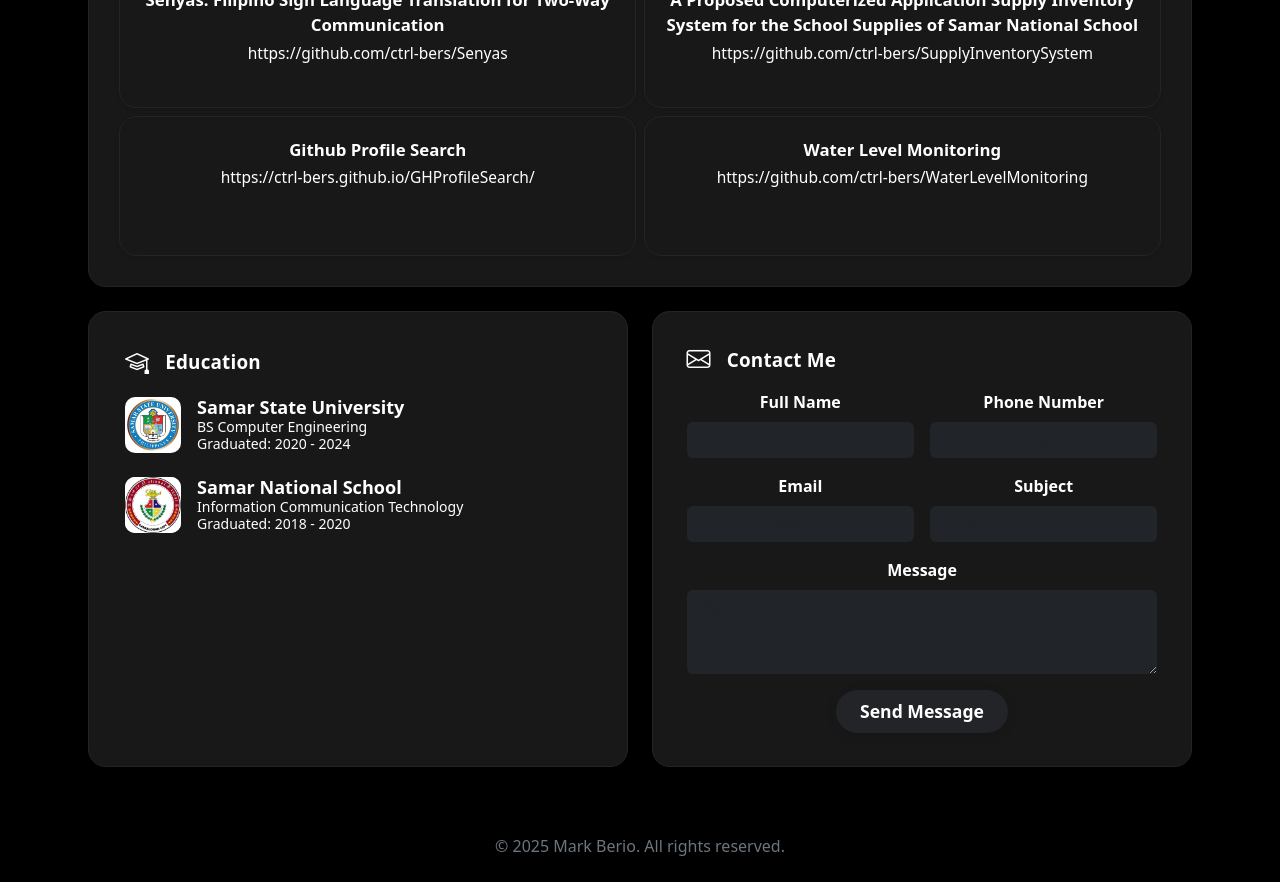
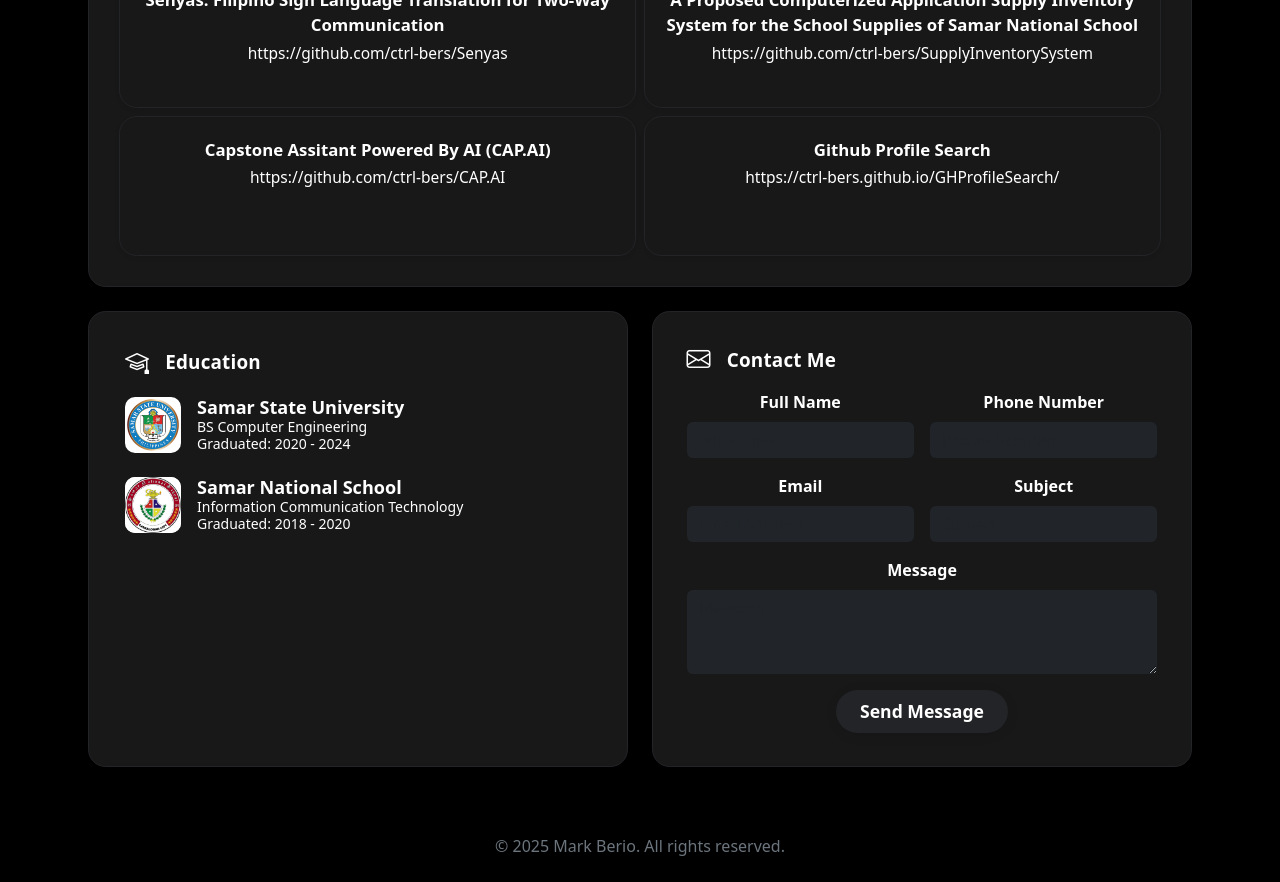
Before and after one commit to ctrl-bers/BerioPortfolio, a React (Create React App) app: page / in a window 1280 px wide. Shown: the part 2060-2942 px from the top of the page. Built offline with nearby package versions, Linux system fonts and the light colour scheme.

Commit message:
Update App.js

```diff
--- a/src/App.js
+++ b/src/App.js
@@ -56,6 +56,7 @@ function App() {
   const projects = [
     { title: 'Senyas: Filipino Sign Language Translation for Two-Way Communication', desc: 'https://github.com/ctrl-bers/Senyas', link: 'https://github.com/ctrl-bers/Senyas' },
     { title: 'A Proposed Computerized Application Supply Inventory System for the School Supplies of Samar National School', desc: 'https://github.com/ctrl-bers/SupplyInventorySystem', link: 'https://github.com/ctrl-bers/SupplyInventorySystem' },
+    {title: 'Capstone Assitant Powered By AI (CAP.AI)', desc: 'https://github.com/ctrl-bers/CAP.AI', link: 'https://github.com/ctrl-bers/CAP.AI'},
     { title: 'Github Profile Search', desc: 'https://ctrl-bers.github.io/GHProfileSearch/', link: 'https://ctrl-bers.github.io/GHProfileSearch/' },
     { title: 'Water Level Monitoring', desc: 'https://github.com/ctrl-bers/WaterLevelMonitoring', link: 'https://github.com/ctrl-bers/WaterLevelMonitoring' },
     { title: 'GarbDetect: Automated Wet and Dry Garbage Detection with IoT-Based User Notification', desc: 'https://github.com/ctrl-bers/Mircoprocessor26', link: 'https://github.com/ctrl-bers/Mircoprocessor26' },
```
